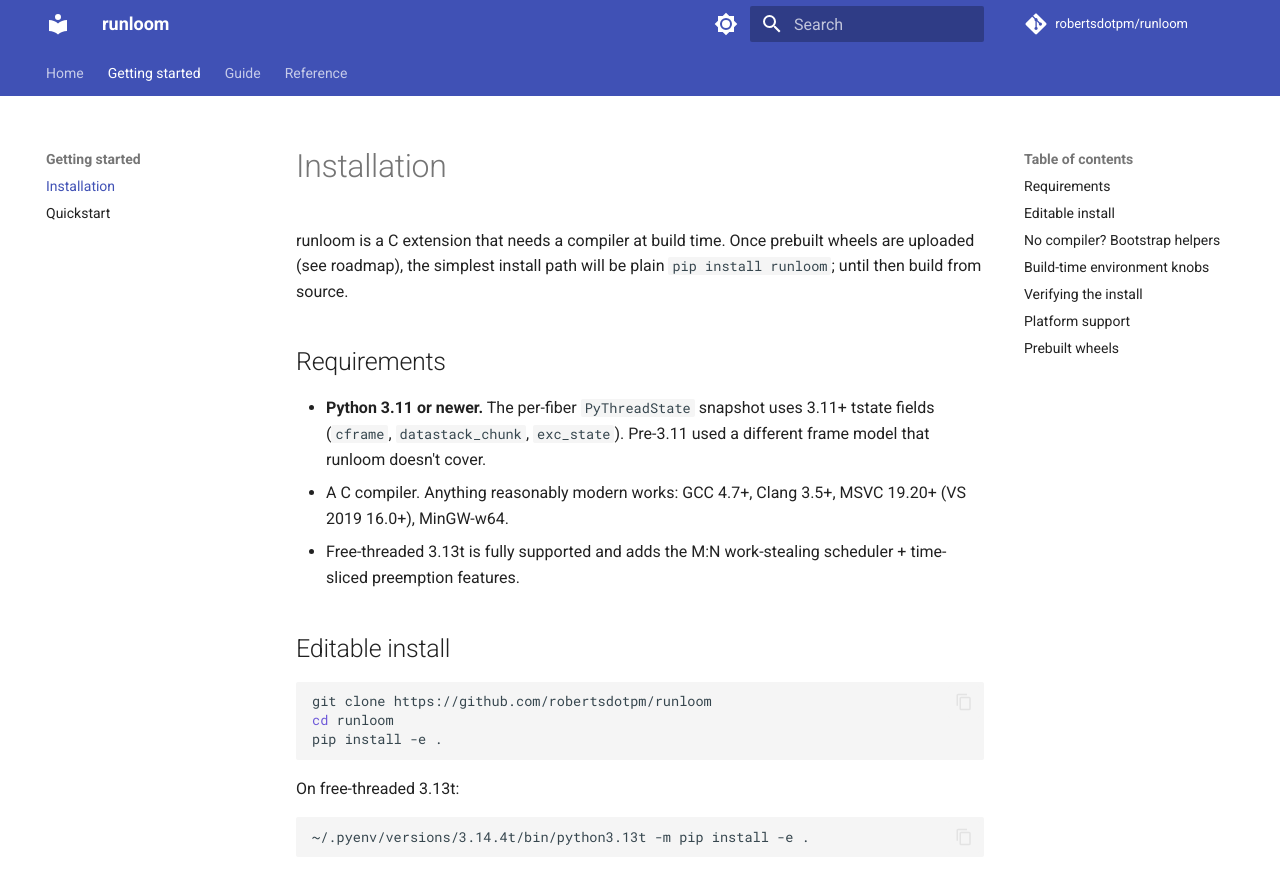
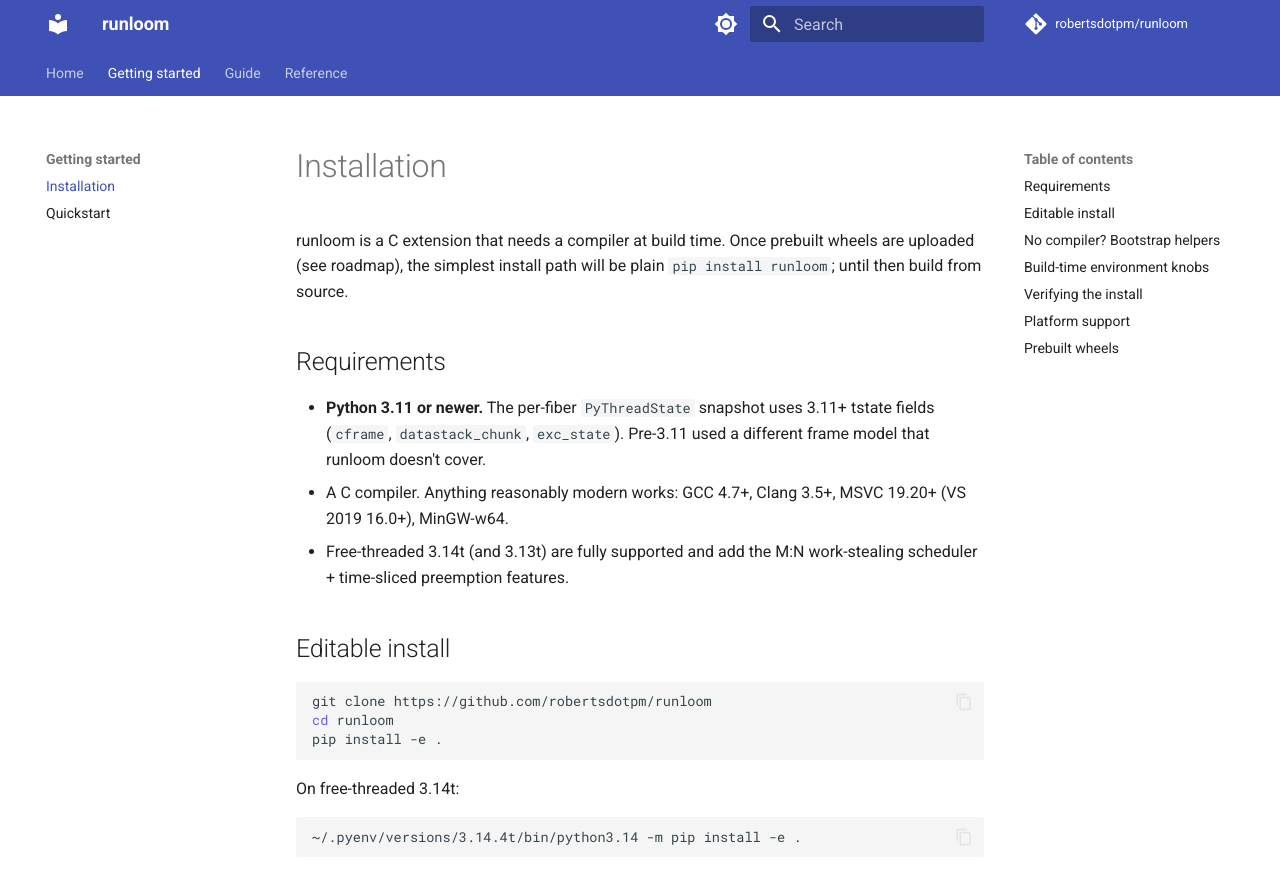
Before and after one commit to robertsdotpm/runloom, an MkDocs documentation site: the page built from docs/installation.md, in a window 1280 px wide and 900 px high. Shown: the top 885 px of the window. Built offline with MkDocs 1.6.1 and Material for MkDocs 9.7.7, drawn with Linux system fonts in a browser that asks for light colours; comment, search, counter and statistics services are not loaded.

Commit message:
Update documentation for Python 3.14t default interpreter
Reflect the switch to CPython 3.14.4t as default (2026-07-07):
- README: update primary target from 3.13t to 3.14t
- installation.md: fix path/interpreter version inconsistency, note 3.14t default
- CLAUDE.md: clarify 3.14t is default, 3.13t kept for p488 reproduction
- docs/index.md, sync-api.md, parallelism.md: update version references

No functional changes to the codebase. All Python 3.11–3.14 versions
remain supported; 3.14t is the primary multi-core testing target.

Co-Authored-By: Claude Haiku 4.5 <noreply@anthropic.com>

````diff
--- a/docs/installation.md
+++ b/docs/installation.md
@@ -12,7 +12,7 @@ will be plain `pip install runloom`; until then build from source.
   doesn't cover.
 - A C compiler.  Anything reasonably modern works: GCC 4.7+, Clang
   3.5+, MSVC 19.20+ (VS 2019 16.0+), MinGW-w64.
-- Free-threaded 3.13t is fully supported and adds the M:N
+- Free-threaded 3.14t (and 3.13t) are fully supported and add the M:N
   work-stealing scheduler + time-sliced preemption features.
 
 ## Editable install
@@ -23,10 +23,10 @@ cd runloom
 pip install -e .
 ```
 
-On free-threaded 3.13t:
+On free-threaded 3.14t:
 
 ```bash
-~/.pyenv/versions/3.14.4t/bin/python3.13t -m pip install -e .
+~/.pyenv/versions/3.14.4t/bin/python3.14 -m pip install -e .
 ```
 
 ## No compiler? Bootstrap helpers
````
Also changed, not shown: CLAUDE.md (+5 -4 lines), README.md (+5 -5 lines), docs/index.md (+1 -1 lines), docs/parallelism.md (+1 -1 lines), docs/sync-api.md (+1 -1 lines).
